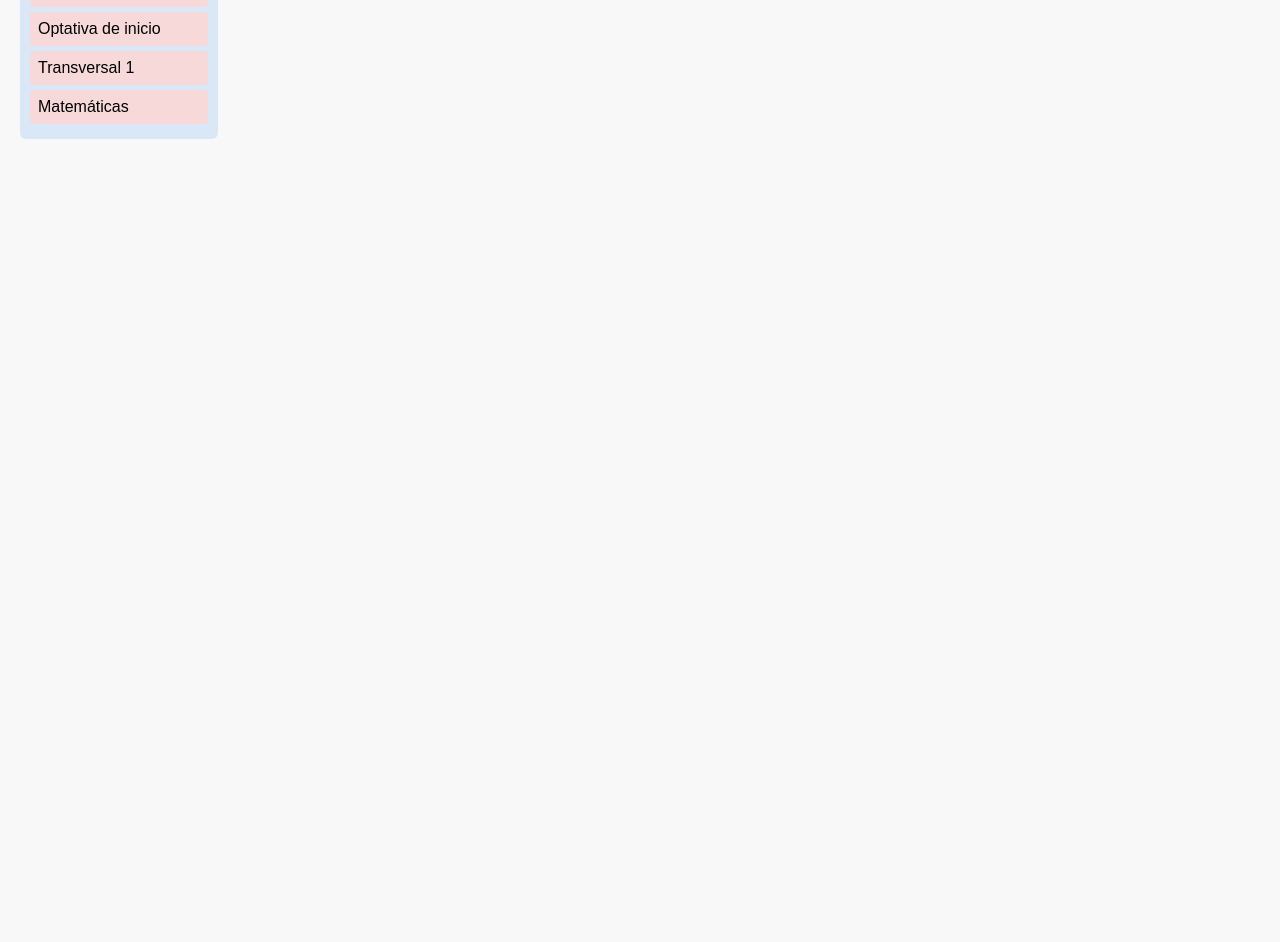
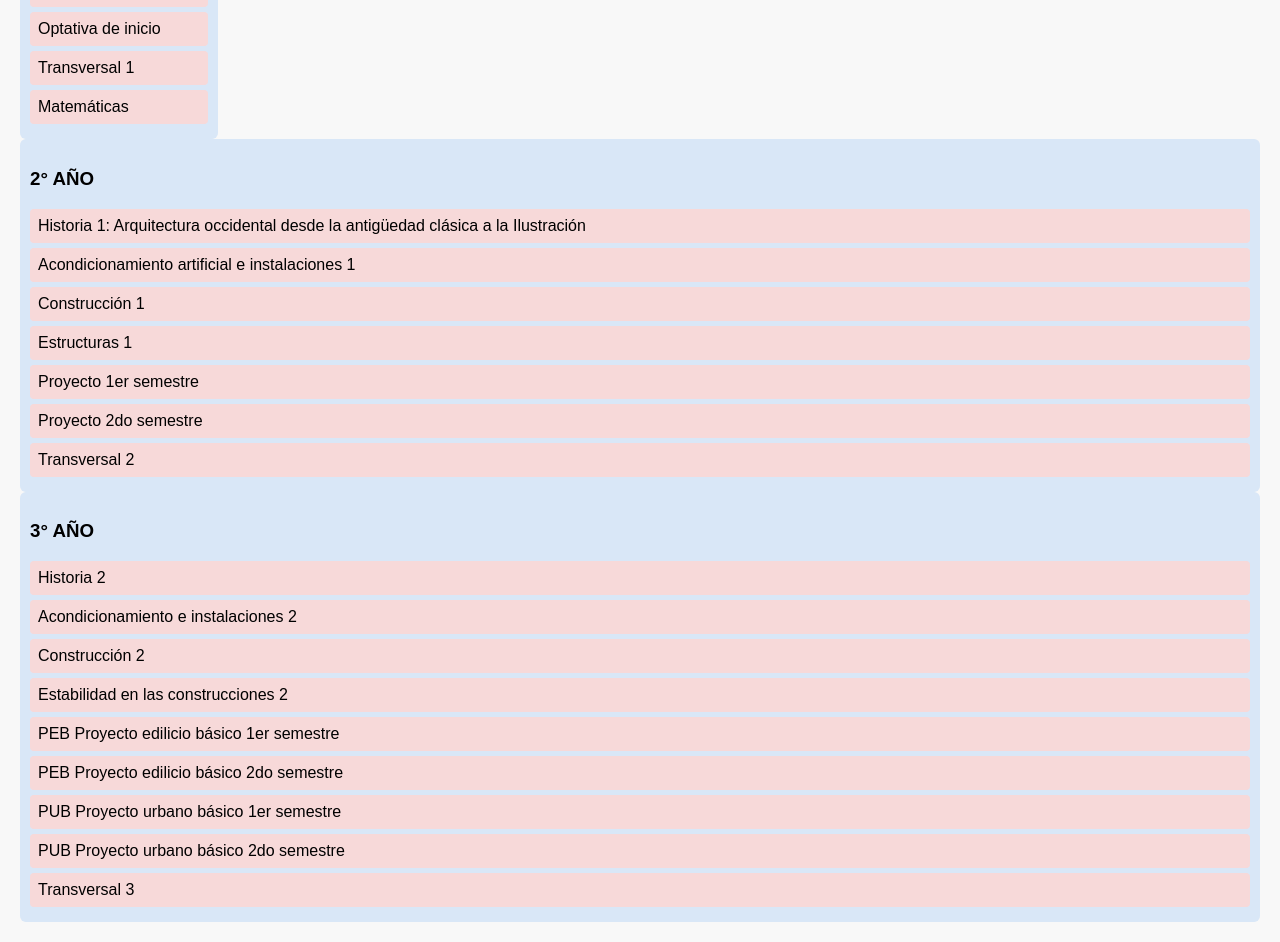
Before and after one commit to zamguerr/UDELAR-FADU-ARQUITECTURA, a plain HTML site: page index.html in a window 1280 px wide. Shown: the part 440-1382 px from the top of the page. Before the commit the page ends 800 px from the top, so only its background shows below. Drawn offline with Linux system fonts and the light colour scheme.

Commit message:
Update index.html

```diff
--- a/index.html
+++ b/index.html
@@ -44,3 +44,27 @@
     <div class="subject">Matemáticas</div>
   </div>
 </div>
+    <!-- 2° AÑO -->
+  <div class="semester">
+    <h3>2° AÑO</h3>
+    <div class="subject">Historia 1: Arquitectura occidental desde la antigüedad clásica a la Ilustración</div>
+    <div class="subject">Acondicionamiento artificial e instalaciones 1</div> <!-- Previas: Acondicionamiento natural y Tecnología integrada -->
+    <div class="subject">Construcción 1</div> <!-- Previas: Acondicionamiento natural y Tecnología integrada -->
+    <div class="subject">Estructuras 1</div> <!-- Previas: Acondicionamiento natural y Tecnología integrada -->
+    <div class="subject">Proyecto 1er semestre</div> <!-- Previa: Proyecto y Representación -->
+    <div class="subject">Proyecto 2do semestre</div> <!-- Previa: Proyecto y Representación -->
+    <div class="subject">Transversal 2</div> <!-- Previa: Transversal 1 -->
+  </div>
+  <!-- 3° AÑO -->
+  <div class="semester">
+    <h3>3° AÑO</h3>
+    <div class="subject">Historia 2</div>
+    <div class="subject">Acondicionamiento e instalaciones 2</div>
+    <div class="subject">Construcción 2</div>
+    <div class="subject">Estabilidad en las construcciones 2</div>
+    <div class="subject">PEB Proyecto edilicio básico 1er semestre</div>
+    <div class="subject">PEB Proyecto edilicio básico 2do semestre</div>
+    <div class="subject">PUB Proyecto urbano básico 1er semestre</div>
+    <div class="subject">PUB Proyecto urbano básico 2do semestre</div>
+    <div class="subject">Transversal 3</div>
+  </div>
```
